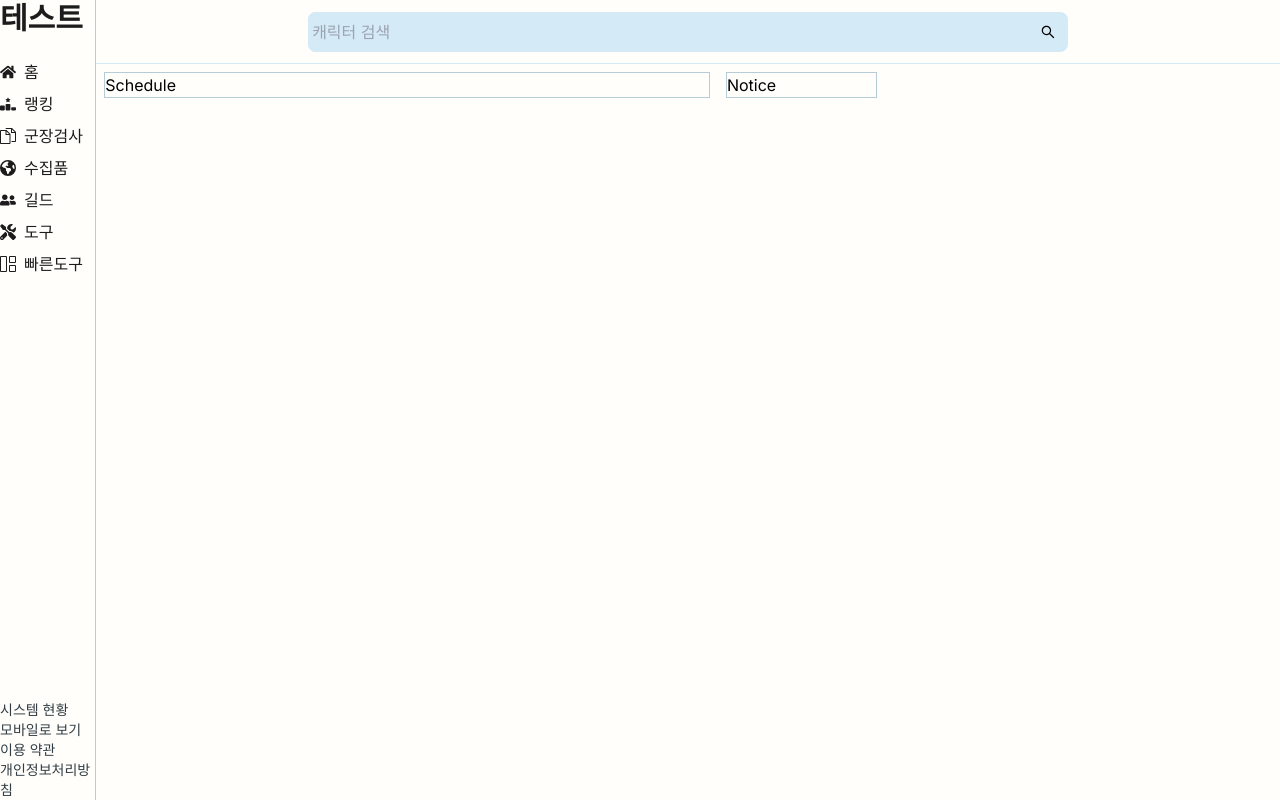
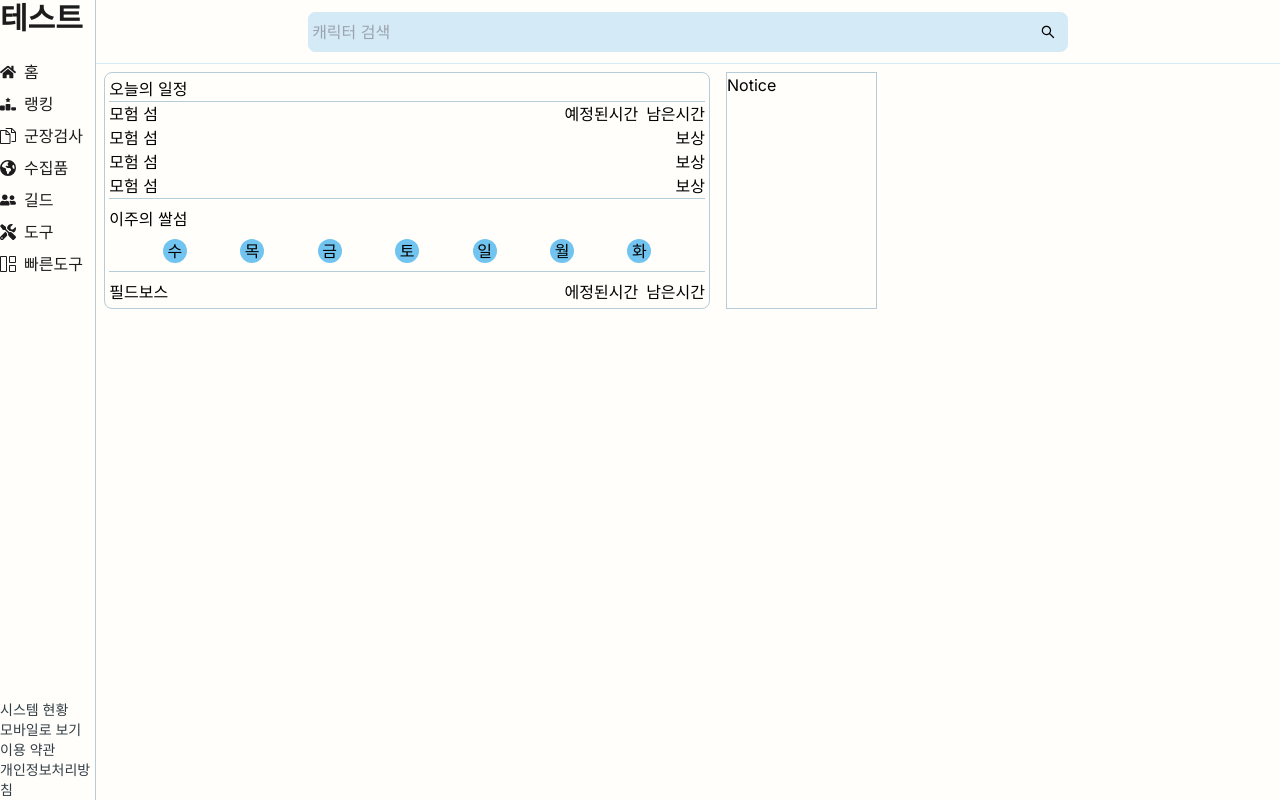
Before and after one commit to DecidedCard/lostark, a Next.js app: page / in a window 1280 px wide. Built offline with nearby package versions, Linux system fonts and the light colour scheme.

Commit message:
[Style] - schedule 작성 및 최대 및 최소 크기 작성

```diff
--- a/src/app/layout.tsx
+++ b/src/app/layout.tsx
@@ -16,7 +16,9 @@ export default function RootLayout({
 }>) {
   return (
     <html lang="ko">
-      <body className={`${inter.className} mx-auto max-w-7xl bg-bg-100`}>
+      <body
+        className={`${inter.className} mx-auto max-w-7xl min-w-[1280px] bg-bg-100`}
+      >
         {children}
       </body>
     </html>
--- a/src/components/homeComponents/Schedule.tsx
+++ b/src/components/homeComponents/Schedule.tsx
@@ -2,8 +2,66 @@ import React from "react";
 
 const Schedule = () => {
   return (
-    <div className="m-2 w-4/5 border border-solid border-primary-200">
-      Schedule
+    <div className="m-2 p-1 w-4/5 border border-solid border-primary-200 rounded-lg">
+      <h2 className="border-b border-solid border-primary-200">오늘의 일정</h2>
+
+      <section className="flex justify-between">
+        <label>모험 섬</label>
+        <div className="flex gap-2">
+          <p>예정된시간</p>
+          <p>남은시간</p>
+        </div>
+      </section>
+
+      <section className="border-b border-solid border-primary-200">
+        <ol className="flex justify-between">
+          <label>모험 섬</label>
+          <p>보상</p>
+        </ol>
+        <ol className="flex justify-between">
+          <label>모험 섬</label>
+          <p>보상</p>
+        </ol>
+        <ol className="flex justify-between">
+          <label>모험 섬</label>
+          <p>보상</p>
+        </ol>
+      </section>
+
+      <section className="my-2 border-b border-solid border-primary-200">
+        <label>이주의 쌀섬</label>
+        <div className="flex justify-evenly my-2">
+          <ol className="flex justify-center items-center w-6 h-6 rounded-full bg-accent-100">
+            수
+          </ol>
+          <ol className="flex justify-center items-center w-6 h-6 rounded-full bg-accent-100">
+            목
+          </ol>
+          <ol className="flex justify-center items-center w-6 h-6 rounded-full bg-accent-100">
+            금
+          </ol>
+          <ol className="flex justify-center items-center w-6 h-6 rounded-full bg-accent-100">
+            토
+          </ol>
+          <ol className="flex justify-center items-center w-6 h-6 rounded-full bg-accent-100">
+            일
+          </ol>
+          <ol className="flex justify-center items-center w-6 h-6 rounded-full bg-accent-100">
+            월
+          </ol>
+          <ol className="flex justify-center items-center w-6 h-6 rounded-full bg-accent-100">
+            화
+          </ol>
+        </div>
+      </section>
+
+      <section className="flex justify-between">
+        <label>필드보스</label>
+        <div className="flex gap-2">
+          <p>에정된시간</p>
+          <p>남은시간</p>
+        </div>
+      </section>
     </div>
   );
 };
```
